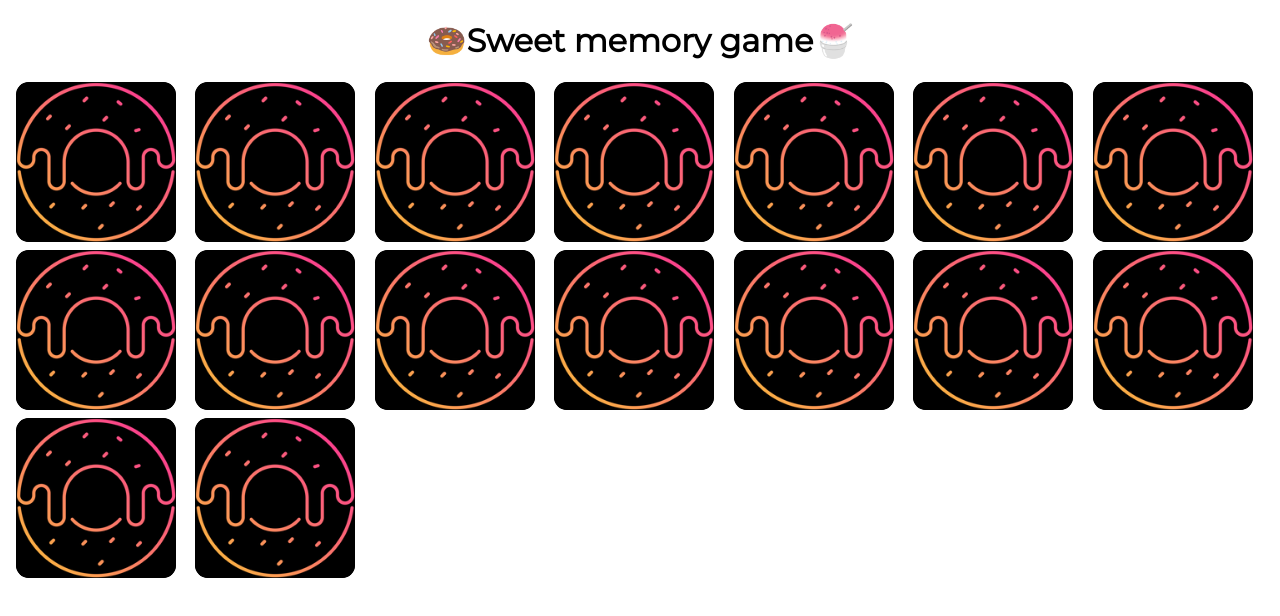
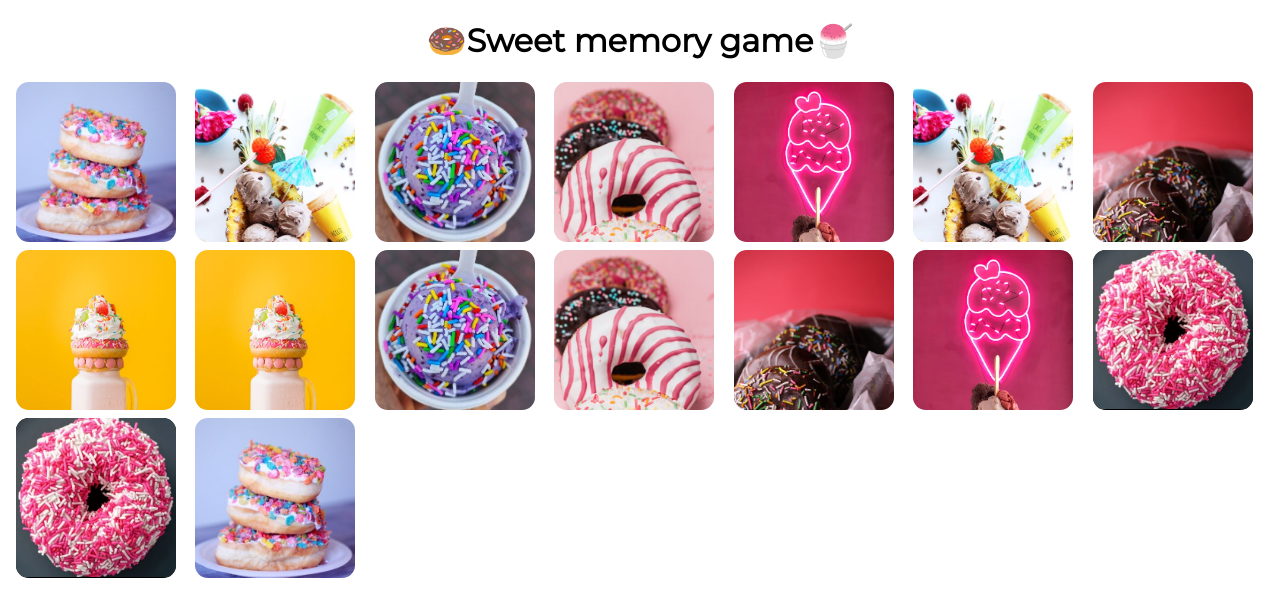
Before and after one commit to riittagerhards/card-memory, a React (Vite) app: page / in a window 1280 px wide. Shown: the top 616 px of the page. Built offline with nearby package versions, Linux system fonts and the light colour scheme.

Commit message:
♻ Change logic

```diff
--- a/src/app/assets/ImageData.ts
+++ b/src/app/assets/ImageData.ts
@@ -8,22 +8,22 @@ import Icecream3 from './Icecream3.jpg';
 import Icecream4 from './Icecream4.jpg';
 
 export const Images = [
-  { src: Donut1, key: 'image1' },
-  { src: Donut2, key: 'image2' },
-  { src: Donut3, key: 'image3' },
-  { src: Donut4, key: 'image4' },
-  { src: Icecream1, key: 'image5' },
-  { src: Icecream2, key: 'image6' },
-  { src: Icecream3, key: 'image7' },
-  { src: Icecream4, key: 'image8' },
-  { src: Donut1, key: 'image9' },
-  { src: Donut2, key: 'image10' },
-  { src: Donut3, key: 'image11' },
-  { src: Donut4, key: 'image12' },
-  { src: Icecream1, key: 'image13' },
-  { src: Icecream2, key: 'image14' },
-  { src: Icecream3, key: 'image15' },
-  { src: Icecream4, key: 'image16' },
+  { id: 1, src: Donut1, stat: '' },
+  { id: 1, src: Donut1, stat: '' },
+  { id: 2, src: Donut2, stat: '' },
+  { id: 2, src: Donut2, stat: '' },
+  { id: 3, src: Donut3, stat: '' },
+  { id: 3, src: Donut3, stat: '' },
+  { id: 4, src: Donut4, stat: '' },
+  { id: 4, src: Donut4, stat: '' },
+  { id: 5, src: Icecream1, stat: '' },
+  { id: 5, src: Icecream1, stat: '' },
+  { id: 6, src: Icecream2, stat: '' },
+  { id: 6, src: Icecream2, stat: '' },
+  { id: 7, src: Icecream3, stat: '' },
+  { id: 7, src: Icecream3, stat: '' },
+  { id: 8, src: Icecream4, stat: '' },
+  { id: 8, src: Icecream4, stat: '' },
 ];
 
 export default { Images };
--- a/src/app/components/Card.tsx
+++ b/src/app/components/Card.tsx
@@ -1,25 +1,16 @@
-import React, { useState } from 'react';
+import React from 'react';
 import styles from './Card.module.css';
 
 type MemoryCardProps = {
-  src: string;
+  item: { id: number; src: string; stat: string };
+  id: number;
+  handleClick: (id: number) => void;
 };
 
-function MemoryCard({ src }: MemoryCardProps): JSX.Element {
-  const [isFlipped, setIsFlipped] = useState(true);
-
-  const handleClick = () => {
-    setIsFlipped(!isFlipped);
-    console.log('Card is flipped');
-  };
-
+function MemoryCard({ item, handleClick, id }: MemoryCardProps): JSX.Element {
   return (
-    <article className={styles.card} onClick={handleClick}>
-      {isFlipped ? (
-        <div className={styles.background}></div>
-      ) : (
-        <img src={src} alt="" />
-      )}
+    <article className={styles.card} onClick={() => handleClick(id)}>
+      <img src={item.src} alt="" />
     </article>
   );
 }
--- a/src/app/components/Game.tsx
+++ b/src/app/components/Game.tsx
@@ -1,34 +1,28 @@
-import React from 'react';
+import React, { useState } from 'react';
 import styles from './Game.module.css';
 import MemoryCard from './Card';
 import { Images } from '../assets/ImageData';
 
 function Game(): JSX.Element {
-  const shuffleArray = function (
-    array: Array<{ src: string; key: React.Key | null | undefined }>
-  ) {
-    let currentIndex = array.length;
-    while (0 !== currentIndex) {
-      const randomIndex = Math.floor(Math.random() * currentIndex);
-      currentIndex -= 1;
-      const tmp = Images[currentIndex];
-      array[currentIndex] = array[randomIndex];
-      array[randomIndex] = tmp;
-    }
-    return array;
-  };
+  const [items, setItems] = useState(Images.sort(() => Math.random() - 0.5));
 
-  const shuffleImages = shuffleArray(Images);
+  function handleClick(id: number) {
+    alert(id);
+    setItems([...items]);
+  }
 
   return (
     <div className={styles.game}>
       <h1> 🍩Sweet memory game🍧</h1>
       <div className={styles.cards}>
-        {shuffleImages.map(
-          (image: { src: string; key: React.Key | null | undefined }) => (
-            <MemoryCard src={image.src} key={image.key} />
-          )
-        )}
+        {items.map((item, index) => (
+          <MemoryCard
+            key={index}
+            item={item}
+            id={index}
+            handleClick={handleClick}
+          />
+        ))}
       </div>
     </div>
   );
```
